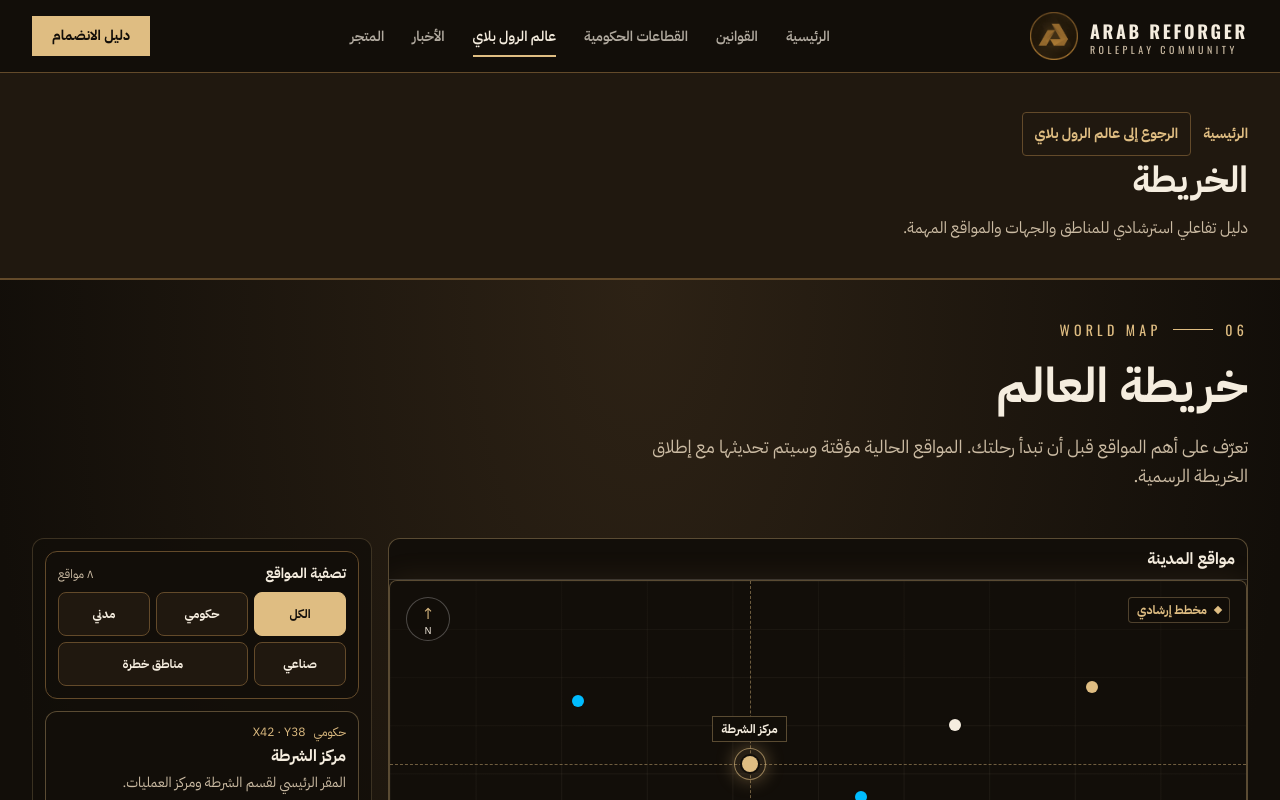
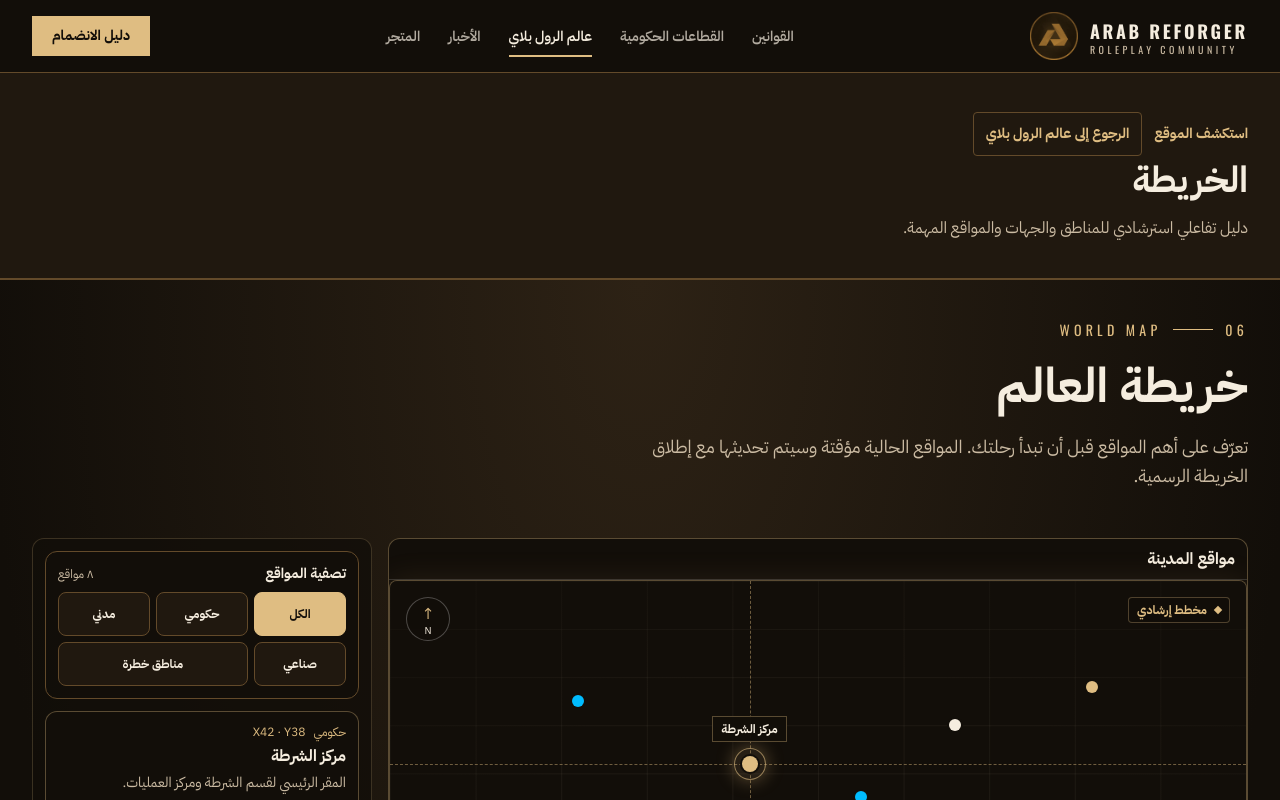
Before and after one commit to dhybalrwqy911-png/nextjs-boilerplate, a Next.js app: page /map in a window 1280 px wide. Shown: the top 800 px of the page. Built offline with nearby package versions, Linux system fonts and the light colour scheme.

Commit message:
Remove Home from portal navigation

```diff
--- a/components/mobile-navigation.tsx
+++ b/components/mobile-navigation.tsx
@@ -3,10 +3,9 @@
 import Link from "next/link";
 import { usePathname } from "next/navigation";
 import { isActivePath } from "@/lib/site";
-import { BookIcon, BuildingIcon, ChatIcon, ShieldIcon } from "./icons";
+import { BookIcon, ChatIcon, ShieldIcon } from "./icons";
 
 const links = [
-  { href: "/", label: "الرئيسية", Icon: BuildingIcon },
   { href: "/rules", label: "القوانين", Icon: BookIcon },
   { href: "/departments", label: "القطاعات", Icon: ShieldIcon },
   { href: "/join", label: "الانضمام", Icon: ChatIcon },
@@ -17,7 +16,7 @@ export function MobileNavigation() {
 
   return (
     <nav aria-label="روابط الجوال السريعة" className="fixed inset-x-0 bottom-0 z-40 border-t border-border bg-background px-2 pb-[env(safe-area-inset-bottom)] xl:hidden">
-      <ul className="mx-auto grid max-w-lg grid-cols-4">
+      <ul className="mx-auto grid max-w-lg grid-cols-3">
         {links.map(({ href, label, Icon }) => (
           <li key={href}>
             <Link
--- a/components/page-shell.tsx
+++ b/components/page-shell.tsx
@@ -14,7 +14,7 @@ export function PageShell({ title, description, children, parent }: PageShellPro
       <section aria-labelledby="page-title" className="border-b border-border bg-surface px-4 pb-6 pt-24 md:px-8 md:pb-9 md:pt-28">
         <div className="mx-auto max-w-7xl">
           <nav aria-label="مسار التنقل" className="flex flex-wrap items-center gap-x-3">
-            <Link href="/" className="inline-flex min-h-11 items-center text-sm font-bold text-accent">الرئيسية</Link>
+            <Link href="/explore" className="inline-flex min-h-11 items-center text-sm font-bold text-accent">استكشف الموقع</Link>
             {parent && (
               <Link href={parent.href} className="inline-flex min-h-11 items-center rounded border border-border px-3 text-sm font-bold text-accent hover:border-accent focus-visible:outline-2 focus-visible:outline-accent">
                 {parent.label}
--- a/components/rules.tsx
+++ b/components/rules.tsx
@@ -23,7 +23,7 @@ export function Rules({ categoryId }: { categoryId?: string }) {
   return <div className="pb-8 pt-20 md:pb-12 md:pt-24">
     <div className="mx-auto max-w-7xl px-5 md:px-8">
       <nav aria-label="مسار التصفح" className="mb-3 flex flex-wrap items-center gap-2 text-sm text-muted md:mb-4 md:gap-3">
-        <Link href="/" className={`hover:text-foreground ${focus}`}>الرئيسية</Link><span aria-hidden="true">/</span>
+        <Link href="/explore" className={`hover:text-foreground ${focus}`}>استكشف الموقع</Link><span aria-hidden="true">/</span>
         {category ? <><Link href="/rules" className={`hover:text-foreground ${focus}`}>مركز القوانين</Link><span aria-hidden="true">/</span><span aria-current="page" className="text-foreground">{category.title}</span></> : <span aria-current="page" className="text-foreground">مركز القوانين</span>}
       </nav>
 
--- a/components/site-footer.tsx
+++ b/components/site-footer.tsx
@@ -12,7 +12,7 @@ export function SiteFooter() {
       <div className="mx-auto max-w-7xl px-4 py-6 sm:px-5 sm:py-10 md:px-8 md:py-16">
         <div className="grid gap-5 lg:grid-cols-[1fr_2fr] lg:gap-10">
           <div className="min-w-0">
-            <Link href="/" aria-label="ARAB REFORGER - الرئيسية" className="inline-block rounded-sm focus-visible:outline-2 focus-visible:outline-offset-4 focus-visible:outline-accent">
+            <Link href="/explore" aria-label="ARAB REFORGER - استكشف الموقع" className="inline-block rounded-sm focus-visible:outline-2 focus-visible:outline-offset-4 focus-visible:outline-accent">
               <Logo />
             </Link>
             <p className="mt-2 max-w-sm text-sm leading-6 lg:mt-5 lg:leading-8 text-muted">
--- a/components/site-header.tsx
+++ b/components/site-header.tsx
@@ -53,7 +53,7 @@ export function SiteHeader() {
       className="fixed inset-x-0 top-0 z-50 border-b border-border bg-background"
     >
       <div className="mx-auto flex h-18 max-w-7xl items-center justify-between gap-3 px-4 md:px-8">
-        <Link href="/" aria-label="ARAB REFORGER - الرئيسية" className="shrink-0">
+        <Link href="/explore" aria-label="ARAB REFORGER - استكشف الموقع" className="shrink-0">
           <Logo />
         </Link>
 
--- a/lib/site.ts
+++ b/lib/site.ts
@@ -4,7 +4,6 @@ export const DISCORD_URL: string | null = "https://discord.gg/MFekRVgsP";
 export type NavItem = { href: string; label: string };
 
 export const navItems: NavItem[] = [
-  { href: "/", label: "الرئيسية" },
   { href: "/rules", label: "القوانين" },
   { href: "/departments", label: "القطاعات الحكومية" },
   { href: "/roleplay", label: "عالم الرول بلاي" },
```
